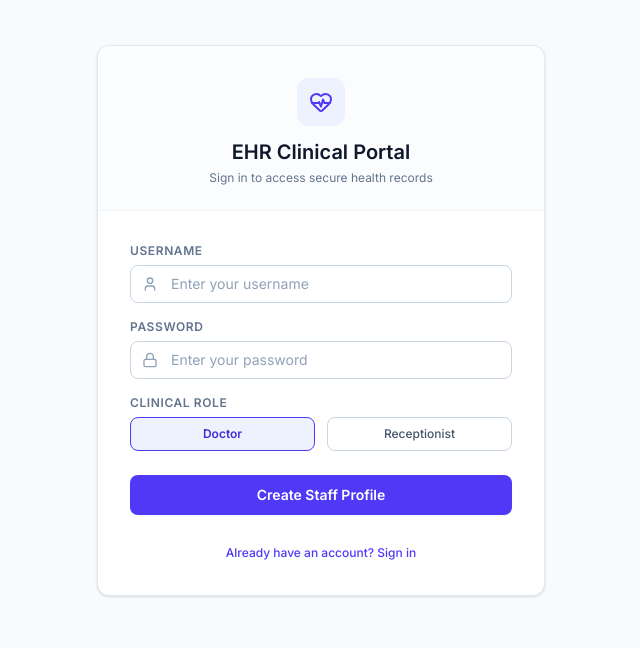
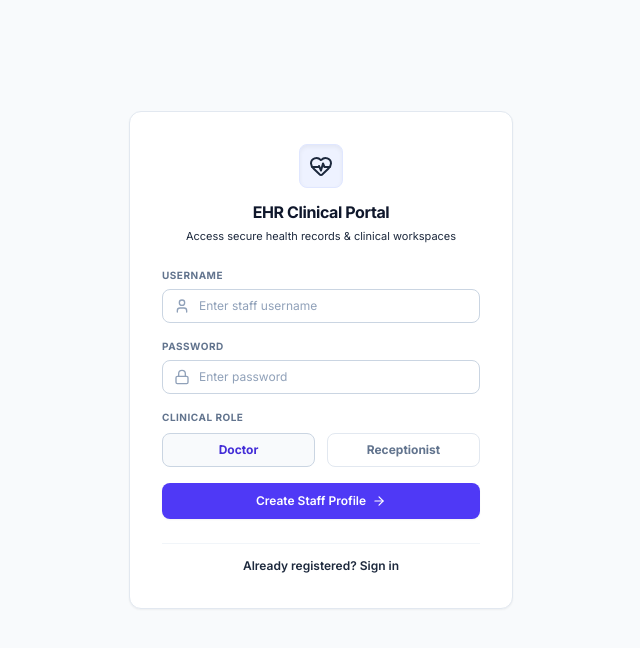
Before and after one commit to Shivang9983/EHR-System, a React (Vite) app in the folder frontend/: page /login in a window 1280 px wide. Both pictures are taken after a click on the button "Register a new clinical staff account". Shown: the top 648 px of the page, without its empty margins (319-959 px from the left). Built offline with nearby package versions, Linux system fonts and the light colour scheme; no server answers.

Commit message:
Redesign login page

```diff
--- a/frontend/src/pages/Login.jsx
+++ b/frontend/src/pages/Login.jsx
@@ -1,7 +1,7 @@
 import React, { useState, useEffect } from 'react';
 import { useNavigate } from 'react-router-dom';
 import { useAuth } from '../context/AuthContext';
-import { HeartPulse, Lock, User, ShieldAlert } from 'lucide-react';
+import { HeartPulse, Lock, User, ShieldAlert, ArrowRight } from 'lucide-react';
 
 export default function Login() {
   const { login, signup, user, error, setError } = useAuth();
@@ -24,15 +24,15 @@ export default function Login() {
     setLoading(true);
     setError('');
 
-    if (!username || !password) {
-      setError('Please fill in all fields.');
+    if (!username.trim() || !password) {
+      setError('Please provide staff credentials.');
       setLoading(false);
       return;
     }
 
     const payload = isLoginTab
-      ? await login(username, password)
-      : await signup(username, password, role);
+      ? await login(username.trim(), password)
+      : await signup(username.trim(), password, role);
 
     if (payload.success) {
       navigate('/dashboard');
@@ -42,31 +42,30 @@ export default function Login() {
   };
 
   return (
-    <div className="flex items-center justify-center min-h-[80vh] px-4">
-      <div className="w-full max-w-md bg-white rounded-xl shadow-sm border border-slate-200 overflow-hidden">
-        <div className="flex flex-col items-center justify-center pt-8 pb-6 px-6 text-center border-b border-slate-100 bg-slate-50/50">
-          <div className="flex items-center justify-center w-12 h-12 rounded-xl bg-indigo-50 text-indigo-600 mb-3">
+    <div className="flex items-center justify-center min-h-[90vh] bg-slate-50 px-4">
+      <div className="w-full max-w-sm bg-white rounded-xl shadow-xs border border-slate-200 overflow-hidden p-6 sm:p-8 space-y-6">
+        <div className="flex flex-col items-center text-center">
+          <div className="flex items-center justify-center w-11 h-11 rounded-lg bg-indigo-50 border border-indigo-100 text-indigo-650 mb-3 shadow-inner">
             <HeartPulse className="w-6 h-6" />
           </div>
-          <h1 className="text-xl font-semibold text-slate-900">
+          <h1 className="text-base font-bold text-slate-900 tracking-tight">
             EHR Clinical Portal
           </h1>
-          <p className="mt-1 text-xs text-slate-500">
-            Sign in to access secure health records
+          <p className="text-[11px] text-slate-450 mt-1">
+            Access secure health records & clinical workspaces
           </p>
         </div>
 
-        <div className="p-8">
         {error && (
-            <div className="flex items-start gap-2.5 p-3 mb-6 text-xs text-rose-600 border border-rose-100 rounded-lg bg-rose-50">
+          <div className="flex items-start gap-2.5 p-3 text-xs text-rose-600 border border-rose-100 rounded-lg bg-rose-50/70">
             <ShieldAlert className="w-4 h-4 shrink-0 text-rose-500" />
-              <span>{error}</span>
+            <span className="leading-normal font-medium">{error}</span>
           </div>
         )}
 
         <form onSubmit={handleSubmit} className="space-y-4">
           <div>
-              <label className="block mb-1.5 text-xs font-semibold uppercase tracking-wider text-slate-500">
+            <label className="block mb-1.5 text-[10px] font-bold text-slate-500 uppercase tracking-wider">
               Username
             </label>
             <div className="relative">
@@ -78,14 +77,14 @@ export default function Login() {
                 required
                 value={username}
                 onChange={(e) => setUsername(e.target.value)}
-                  placeholder="Enter your username"
-                  className="w-full pl-10 pr-4 py-2 rounded-lg bg-white border border-slate-300 text-slate-900 placeholder-slate-400 focus:outline-none focus:ring-2 focus:ring-indigo-500/10 focus:border-indigo-600 text-sm transition-all"
+                placeholder="Enter staff username"
+                className="w-full pl-9 pr-4 py-2 rounded-lg bg-white border border-slate-300 text-slate-900 placeholder-slate-400 focus:outline-none focus:ring-2 focus:ring-indigo-500/10 focus:border-indigo-600 text-xs transition-all"
               />
             </div>
           </div>
 
           <div>
-              <label className="block mb-1.5 text-xs font-semibold uppercase tracking-wider text-slate-500">
+            <label className="block mb-1.5 text-[10px] font-bold text-slate-500 uppercase tracking-wider">
               Password
             </label>
             <div className="relative">
@@ -97,25 +96,25 @@ export default function Login() {
                 required
                 value={password}
                 onChange={(e) => setPassword(e.target.value)}
-                  placeholder="Enter your password"
-                  className="w-full pl-10 pr-4 py-2 rounded-lg bg-white border border-slate-300 text-slate-900 placeholder-slate-400 focus:outline-none focus:ring-2 focus:ring-indigo-500/10 focus:border-indigo-600 text-sm transition-all"
+                placeholder="Enter password"
+                className="w-full pl-9 pr-4 py-2 rounded-lg bg-white border border-slate-300 text-slate-900 placeholder-slate-400 focus:outline-none focus:ring-2 focus:ring-indigo-500/10 focus:border-indigo-600 text-xs transition-all"
               />
             </div>
           </div>
 
           {!isLoginTab && (
-              <div className="space-y-1.5">
-                <label className="block text-xs font-semibold uppercase tracking-wider text-slate-500">
+            <div className="space-y-2">
+              <label className="block text-[10px] font-bold text-slate-500 uppercase tracking-wider">
                 Clinical Role
               </label>
               <div className="grid grid-cols-2 gap-3">
                 <button
                   type="button"
                   onClick={() => setRole('Doctor')}
-                    className={`py-2 px-4 rounded-lg font-medium text-xs border transition-all cursor-pointer ${
+                  className={`py-2 px-4 rounded-lg font-bold text-xs border transition-all cursor-pointer ${
                     role === 'Doctor'
-                        ? 'bg-indigo-50 border-indigo-600 text-indigo-700 font-semibold'
-                        : 'bg-white border-slate-300 text-slate-600 hover:bg-slate-50'
+                      ? 'bg-slate-50 border-slate-300 text-indigo-700 font-bold'
+                      : 'bg-white border-slate-200 text-slate-500 hover:bg-slate-50'
                   }`}
                 >
                   Doctor
@@ -123,10 +122,10 @@ export default function Login() {
                 <button
                   type="button"
                   onClick={() => setRole('Receptionist')}
-                    className={`py-2 px-4 rounded-lg font-medium text-xs border transition-all cursor-pointer ${
+                  className={`py-2 px-4 rounded-lg font-bold text-xs border transition-all cursor-pointer ${
                     role === 'Receptionist'
-                        ? 'bg-indigo-50 border-indigo-600 text-indigo-700 font-semibold'
-                        : 'bg-white border-slate-300 text-slate-600 hover:bg-slate-50'
+                      ? 'bg-slate-50 border-slate-300 text-indigo-700 font-bold'
+                      : 'bg-white border-slate-200 text-slate-500 hover:bg-slate-50'
                   }`}
                 >
                   Receptionist
@@ -138,25 +137,25 @@ export default function Login() {
           <button
             type="submit"
             disabled={loading}
-              className="w-full py-2.5 mt-2 bg-indigo-600 hover:bg-indigo-700 text-white font-semibold rounded-lg shadow-xs transition-colors text-sm focus:outline-none disabled:opacity-50 cursor-pointer"
+            className="w-full flex items-center justify-center gap-1.5 py-2.5 mt-2 bg-indigo-600 hover:bg-indigo-700 text-white font-semibold rounded-lg shadow-xs transition-colors text-xs focus:outline-none disabled:opacity-50 cursor-pointer"
           >
-              {loading ? 'Authenticating....' : isLoginTab ? 'Sign In' : 'Create Staff Profile'}
+            <span>{loading ? 'Authenticating...' : isLoginTab ? 'Sign In to Portal' : 'Create Staff Profile'}</span>
+            {!loading && <ArrowRight className="w-3.5 h-3.5" />}
           </button>
         </form>
 
-          <div className="mt-6 text-center">
+        <div className="text-center pt-2 border-t border-slate-100">
           <button
             onClick={() => {
               setIsLoginTab(!isLoginTab);
               setError('');
             }}
-              className="text-xs text-indigo-600 hover:text-indigo-800 font-medium hover:underline focus:outline-none cursor-pointer"
+            className="text-xs text-indigo-650 hover:text-indigo-850 font-semibold hover:underline focus:outline-none cursor-pointer"
           >
             {isLoginTab
               ? 'Register a new clinical staff account'
-                : 'Already have an account? Sign in'}
+              : 'Already registered? Sign in'}
           </button>
-          </div>
         </div>
       </div>
     </div>
```
Lines whose indentation alone changed are shown as unchanged.
